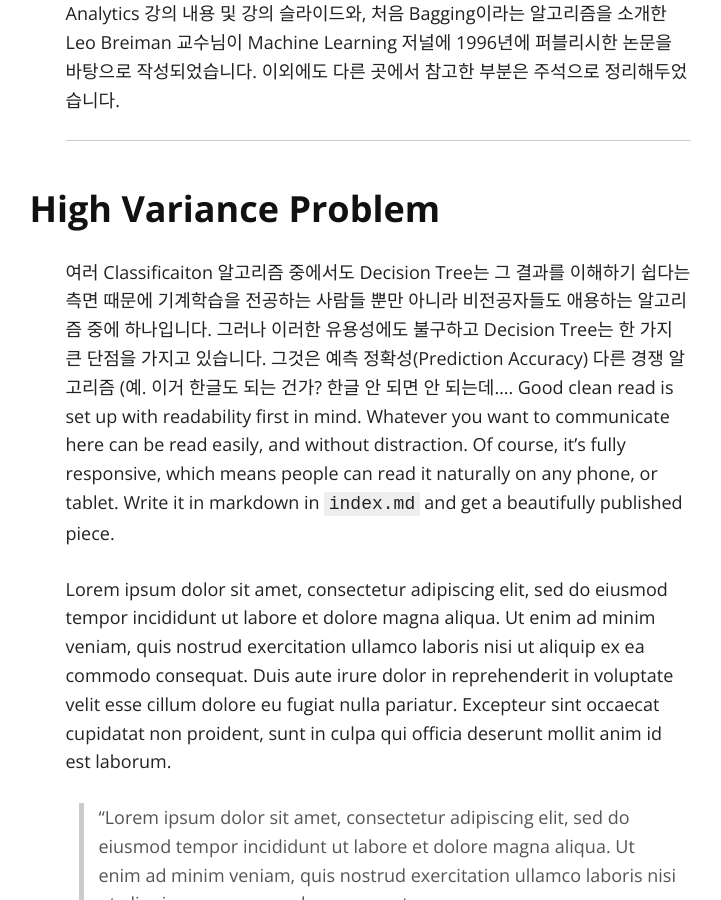
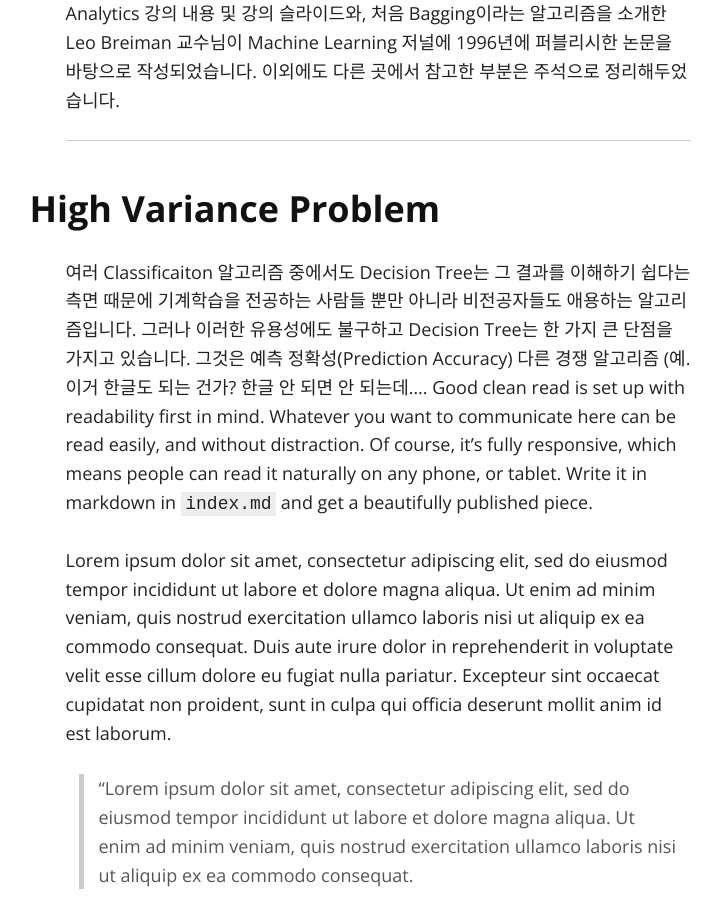
Before and after one commit to seokchaeyoon/seokchaeyoon.github.io, a Jekyll site: the page built from index.md, in a window 1280 px wide and 900 px high, scrolled down 710 px. Shown: the whole window, without its empty margins (262-983 px from the left). Built offline with Jekyll 4.4.1, drawn with Linux system fonts in a browser that asks for light colours; nearby versions of some CDN libraries; our own code applies the rules of GitHub Pages for plain Markdown files.

Commit message:
Update index.md

```diff
--- a/index.md
+++ b/index.md
@@ -10,7 +10,7 @@ layout: default
 
 ### High Variance Problem
 
-여러 Classificaiton 알고리즘 중에서도 Decision Tree는 그 결과를 이해하기 쉽다는 측면 때문에 기계학습을 전공하는 사람들 뿐만 아니라 비전공자들도 애용하는 알고리즘 중에 하나입니다. 그러나 이러한 유용성에도 불구하고 Decision Tree는 한 가지 큰 단점을 가지고 있습니다. 그것은 예측 정확성(Prediction Accuracy) 다른 경쟁 알고리즘 (예. 이거 한글도 되는 건가? 한글 안 되면 안 되는데.... Good clean read is set up with readability first in mind. Whatever you want to communicate here can be read easily, and without distraction. Of course, it's fully responsive, which means people can read it naturally on any phone, or tablet. Write it in markdown in <code>index.md</code> and get a beautifully published piece.
+여러 Classificaiton 알고리즘 중에서도 Decision Tree는 그 결과를 이해하기 쉽다는 측면 때문에 기계학습을 전공하는 사람들 뿐만 아니라 비전공자들도 애용하는 알고리즘입니다. 그러나 이러한 유용성에도 불구하고 Decision Tree는 한 가지 큰 단점을 가지고 있습니다. 그것은 예측 정확성(Prediction Accuracy) 다른 경쟁 알고리즘 (예. 이거 한글도 되는 건가? 한글 안 되면 안 되는데.... Good clean read is set up with readability first in mind. Whatever you want to communicate here can be read easily, and without distraction. Of course, it's fully responsive, which means people can read it naturally on any phone, or tablet. Write it in markdown in <code>index.md</code> and get a beautifully published piece.
 
 Lorem ipsum dolor sit amet, consectetur adipiscing elit, sed do eiusmod tempor incididunt ut labore et dolore magna aliqua. Ut enim ad minim veniam, quis nostrud exercitation ullamco laboris nisi ut aliquip ex ea commodo consequat. Duis aute irure dolor in reprehenderit in voluptate velit esse cillum dolore eu fugiat nulla pariatur. Excepteur sint occaecat cupidatat non proident, sunt in culpa qui officia deserunt mollit anim id est laborum.
 
```
